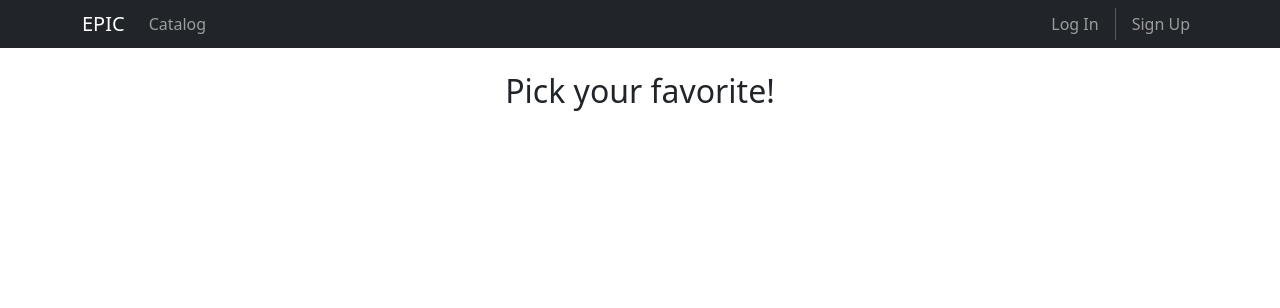
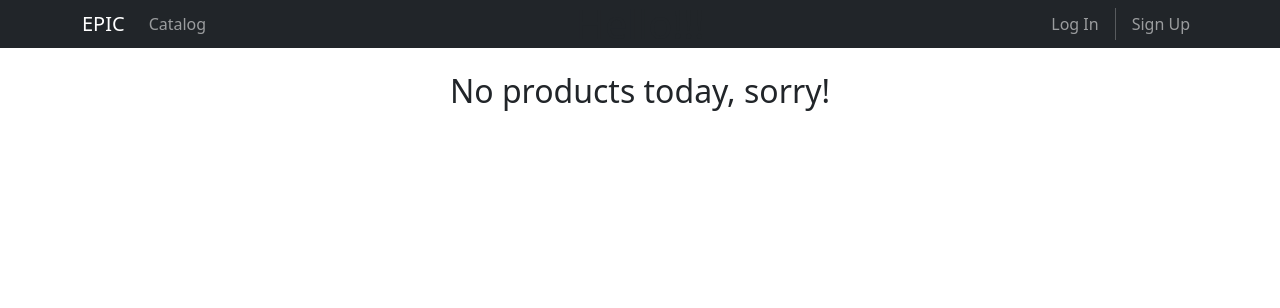
Before and after one commit to Bopster410/my_site_inf, a Flask app: page /catalog in a window 1280 px wide. Shown: the top 308 px of the page. Run offline with Flask 3, Linux system fonts and the light colour scheme; data that the repository does not hold is empty; parts of the project's set-up code (start-up, migrations or seed data) failed here and were passed over.

Commit message:
Another text if no products

```diff
--- a/project/templates/catalog.html
+++ b/project/templates/catalog.html
@@ -1,7 +1,12 @@
 {% extends 'template.html' %}
 {% block body %}
 <div class="container">
-    <h2 class="m-4 text-center">Pick your favorite!</h2>
+    {% if products.total %}
+        <h2 class="m-4 text-center">Pick your favorite! {{ products }}</h2>
+    {% else %}
+        <h2 class="m-4 text-center">No products today, sorry!</h2>
+    {% endif %}
+
     <div class="vstack gap-3">
         {% for product in products %}
             <div class="card">
```
